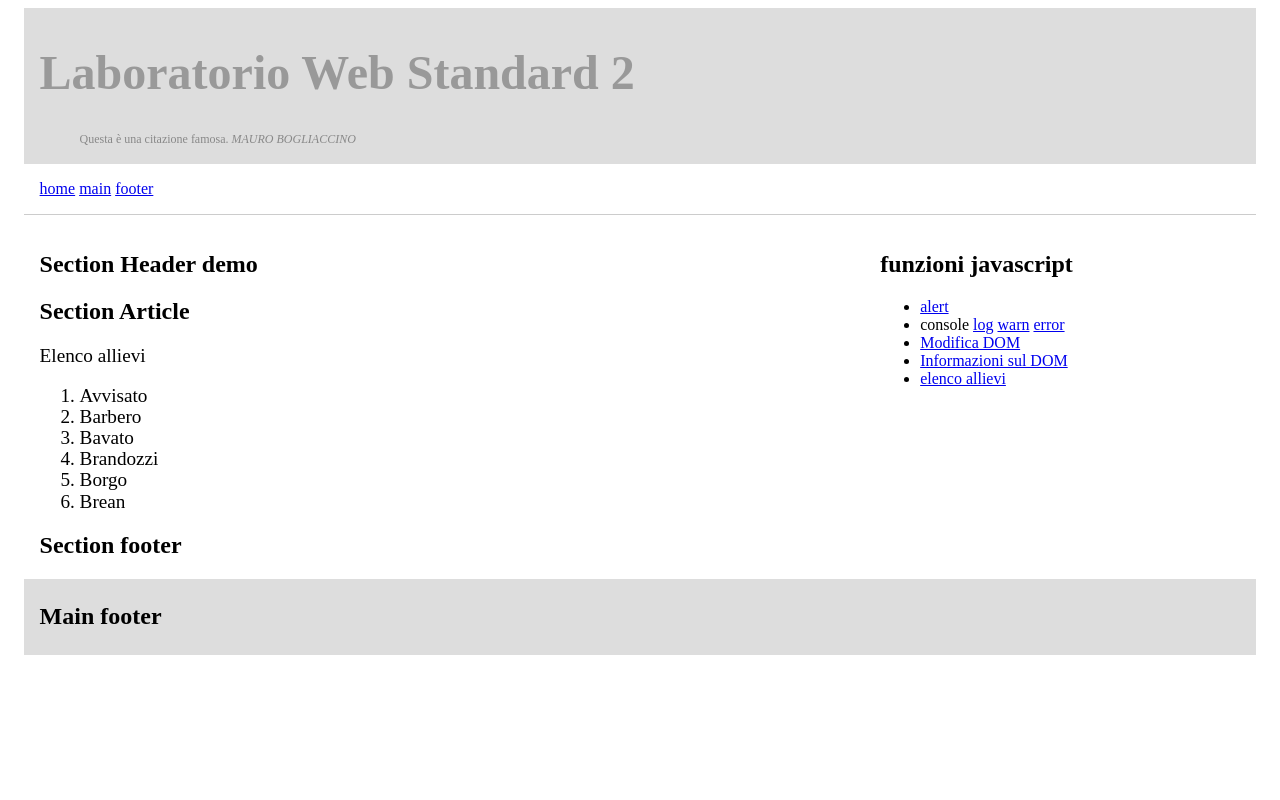
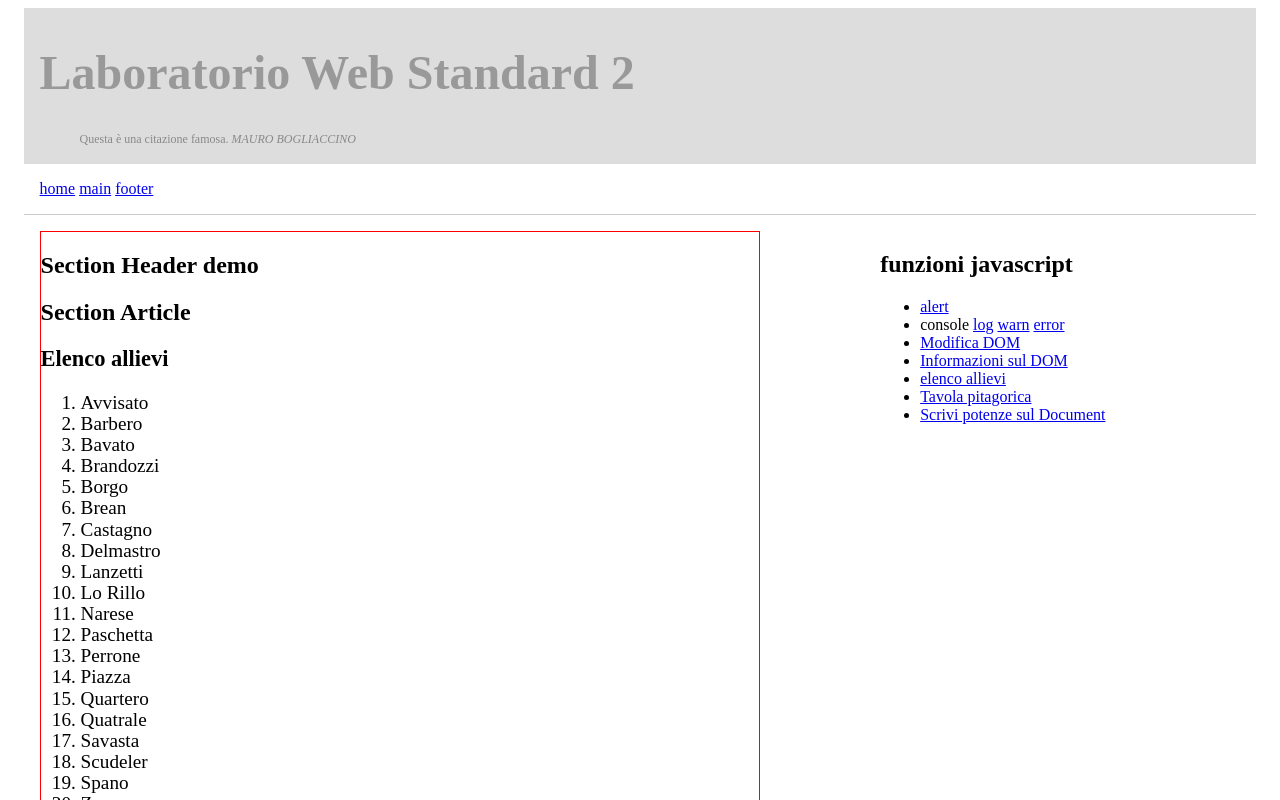
Before and after one commit to maboglia/ITS2016WebStandard, a plain HTML site: page bogliaccino/index.html in a window 1280 px wide. Both pictures are taken after a click on the link "elenco allievi". Shown: the top 800 px of the page. Drawn offline with Linux system fonts and the light colour scheme.

Commit message:
Gestione Eventi

```diff
--- a/bogliaccino/css/style.css
+++ b/bogliaccino/css/style.css
@@ -20,3 +20,5 @@ main {width:60%; float:left;}
 blockquote > cite {
 	text-transform: uppercase;
 }
+
+.bkg_red{background-color: #C00;}
--- a/bogliaccino/index.html
+++ b/bogliaccino/index.html
@@ -35,7 +35,7 @@
 				</footer>
 			</section>
  -->
-			<section id="demo">
+			<section id="demo"  style="border:1px solid red">
 				<header>
 					<h2 id="demoSectionTitle">Section Header demo</h2>
 				</header>
@@ -43,7 +43,10 @@
 					<h2 id="demoArticleTitle">
 						Section Article
 					</h2>
-					<p id="first_paragraph">Articolo</p>
+					<p id="first_paragraph">Articolo
+						<img src="images/mauro2.png" alt="mauro" id="img_copertina" onclick="alert('hai cliccato l\'img')" />
+
+					</p>
 					<p id="second_paragraph"> Lorem ipsum dolor sit amet, consectetur adipisicing elit, sed do eiusmod tempor incididunt ut labore et dolore magna aliqua. Ut enim ad minim veniam, quis nostrud exercitation ullamco laboris nisi ut aliquip ex ea commodo consequat. Duis aute irure dolor in reprehenderit in voluptate velit esse cillum dolore eu fugiat nulla pariatur. Excepteur sint occaecat cupidatat non proident, sunt in culpa qui officia deserunt mollit anim id est laborum. </p>
 				</article>
 				<footer>
@@ -70,6 +73,9 @@
 					<li><a href="#" onclick="infoDOM()" title="">Informazioni sul DOM</a></li>
 
 					<li><a href="#" onclick="elencoAllievi()">elenco allievi</a></li>
+					<li><a href="#" onclick="tabellina()">Tavola pitagorica</a></li>
+					<li><a href="#" onclick="potenze()">Scrivi potenze sul Document</a></li>
+
 
 				</ul>
 			</section>
--- a/bogliaccino/js/myscript.js
+++ b/bogliaccino/js/myscript.js
@@ -188,6 +188,7 @@ var second_paragraph = document.getElementById("second_paragraph");
 var demoSectionTitle = document.getElementById("demoSectionTitle");
 var right_sidebar = document.getElementById("right_sidebar");
 var titoloDemo = document.getElementById("demoArticleTitle");
+var titoloArticolo = document.getElementById("demoArticleTitle");
 
 
 //individua elementi della pagina by tagname
@@ -197,24 +198,36 @@ var unorderedLists = document.getElementsByTagName("ul");
 var orderedLists = document.getElementsByTagName("ol");
 var mainContent = document.getElementsByTagName("main");
 
+
+// body.onload = function () {
+// 	scriviTitolo("caricato il DOM");
+// } ;
+
 //combinati
 var linkNav = document.getElementById("nav").getElementsByTagName("a");
 //equivale a scrivere:
 //var linkNav = nav.getElementsByTagName("a");
 var linkSide = document.getElementById("right_sidebar").getElementsByTagName("a");
 
+//array di allievi
+		var allievi = [
+			"Avvisato", "Barbero", "Bavato", "Brandozzi", "Borgo", "Brean", "Castagno", "Delmastro", "Lanzetti", "Lo Rillo", "Narese", "Paschetta", "Perrone", "Piazza", "Quartero", "Quatrale", "Savasta", "Scudeler", "Spano", "Zeppegno", "Bianco", "Contessa", "Donofrio", "Libore", "NKomp", "Sacchetto", "Salarzehi", "Torresin"    ];
+
+function scriviTitolo (argument) {
+	titoloArticolo.innerHTML = argument;
+}
+
+function scriviArticolo (argument1,argument2) {
+	first_paragraph.innerHTML = argument1;
+	second_paragraph.innerHTML = argument2;
+}
+
+
 
 function elencoAllievi() {
-		first_paragraph.innerHTML = "Elenco allievi";
+		first_paragraph.innerHTML = "<h3>Elenco allievi</h3>";
 		second_paragraph.innerHTML = "";
-		var allievi = [
-			"Avvisato",//allievi[0]
-			"Barbero",//allievi[1]
-			"Bavato",//allievi[2]
-			"Brandozzi",//allievi[3]
-			"Borgo",//allievi[4]
-			"Brean"//allievi[5]
-		];
+
 			var testo = "";
 		for (var i = 0; i < allievi.length; i++) {
 
@@ -233,14 +246,12 @@ function modificaDOM() {
 	header.style.border = "3px dotted #fc3";
 	titoloDemo.style.color = "#fc3";
 
-
-
-	allLinks.style.color = "red";
 }
 
 
 
 function infoDOM() {
+	demo.innerHTML = "<h1>prova</h1>";
 	//tutti i link della pagina sono:
 	console.log("Tipo di nodo: " + right_sidebar.nodeType);
 	console.warn("Il contenuto di demo: " + demo.innerHTML);
@@ -252,4 +263,47 @@ function infoDOM() {
 function ripristina_home() {
 	header.style.border = "none";
 	titoloDemo.style.color = "black";
+
+	scriviTitolo("<h1>titolo iniziale</h1>");
+	scriviArticolo("<p>Primo paragrafo: articolo</p", "<p>Lorem ipsum dolor sit amet, consectetur adipisicing elit, sed do eiusmod tempor incididunt ut labore et dolore magna aliqua. Ut enim ad minim veniam, quis nostrud exercitation ullamco laboris nisi ut aliquip ex ea commodo consequat. Duis aute irure dolor in reprehenderit in voluptate velit esse cillum dolore eu fugiat nulla pariatur. Excepteur sint occaecat cupidatat non proident, sunt in culpa qui officia deserunt mollit anim id est laborum.  </p>");
+
 }
+
+function tabellina () {
+	//inizializzo la variabile test con una tabella html
+	var test = ("<table border='1'>");
+		//ciclo for
+		for (var i = 1; i <= 10; i++) {
+			//stampo le righe
+			test += ('<tr>');
+				//stampo le colonne
+				for (var j = 1; j <= 10; j++) {
+					if ((i * j ) % 2 == 0)
+					test += ('<td class="bkg_red">');
+					else
+					test += ('<td>');
+
+					//calcolo il prodotto di riga x colonna
+					test += i * j ;
+					test += ('</td>');
+				};
+
+			test += ('</tr>');
+
+		};
+
+	//chiudo la tabella html
+	test += "</table>";
+
+	scriviArticolo("<h3>Tavola Pitagorica</h3", test);
+}
+
+function potenze() {
+	document.writeln("Stampo i primi 15 quadrati");
+	for (var i = 1; i < 15; i++) {
+		  document.writeln(i*i);
+	};
+
+
+
+}
```
